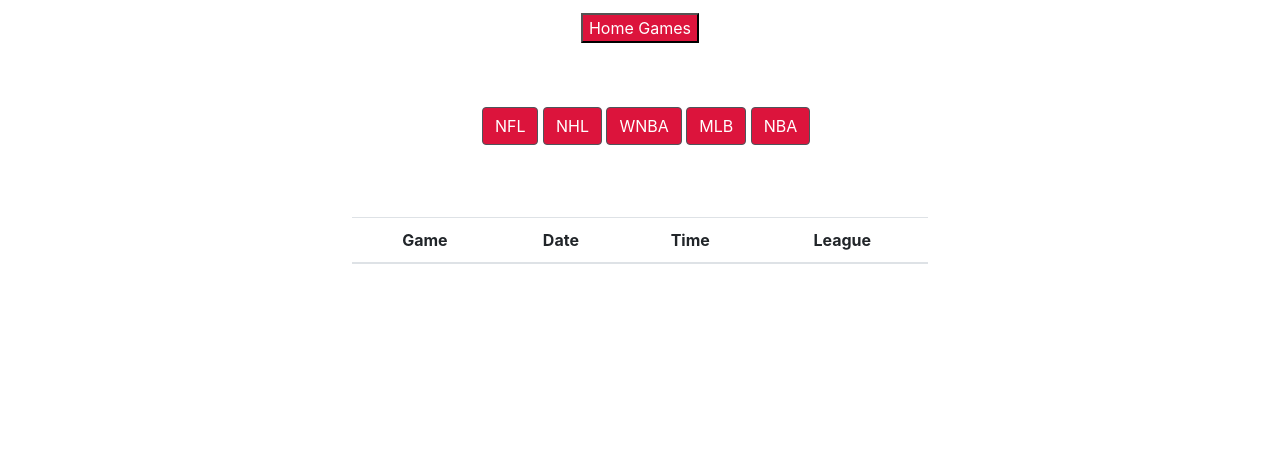
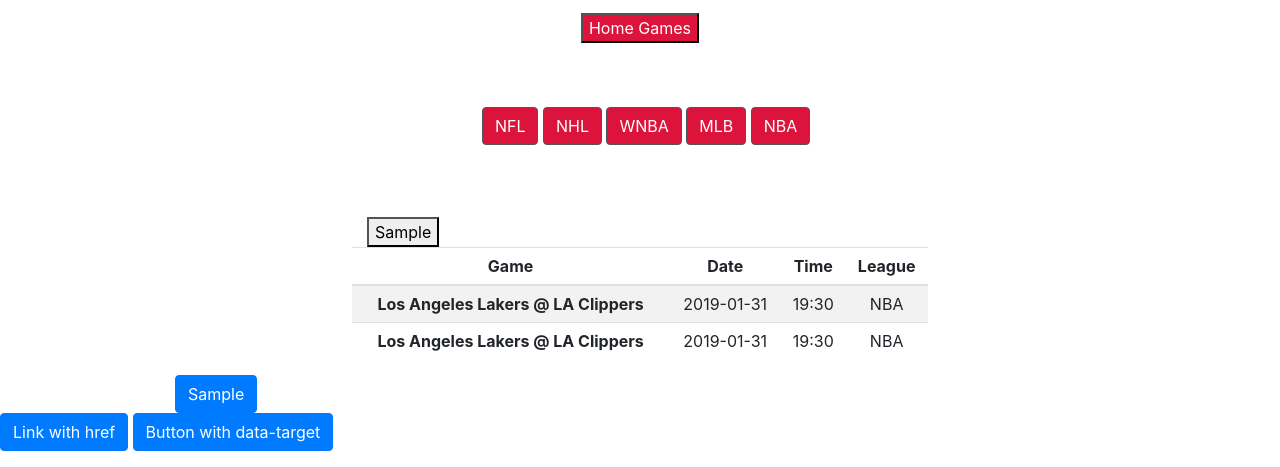
Before and after one commit to erictriestocode/project-home-game, a plain HTML site: page index.html in a window 1280 px wide. Shown: the part 599-1066 px from the top of the page. Before the commit the page ends 879 px from the top, so only its background shows below. Drawn offline with nearby package versions, Linux system fonts and the light colour scheme; a web font is replaced by a local one.

Commit message:
unfinished collapse feature

```diff
--- a/assets/js/main.js
+++ b/assets/js/main.js
@@ -56,7 +56,7 @@
 
         getMapsInfo(userCity, destCity);
 
-        //keep origing city as previously selected and clear out city destination box
+        // Keep origin city as previously selected and clear out city destination input
         $(".originCty").val(userCity);
         $(".endCty").val("");
 
--- a/assets/styles/main.css
+++ b/assets/styles/main.css
@@ -75,6 +75,7 @@
 hr {
     border: solid black;
     width: 576px;
+    fo
 }
 
 /* .btn-secondary {
@@ -91,6 +92,11 @@
     margin: auto;
 
 }
+
+.table td, .table th {
+    padding: 0.5rem;
+    vertical-align: top;
+    border-top: 1px solid #dee2e6;
 
 /* // Small devices (landscape phones, 576px and up) */
 
--- a/index.html
+++ b/index.html
@@ -29,7 +29,8 @@
         <hr>
 
         <form class="date-selection">
-        <p>Start Date: <input class="startDate" type="date" name="Start Date"> -- <input class="endDate" type="date" name="End Date"> End Date</p>
+            <p>Start Date: <input class="startDate" type="date" name="Start Date"> -- <input class="endDate" type="date"
+                    name="End Date"> End Date</p>
         </form>
         <form class="city-selection">
             <h2>Select Your Origin</h2>
@@ -38,7 +39,7 @@
             <input class="endCty" type="text" name="City" placeholder="Los Angeles">
         </form>
         <form class="submit">
-        <input class="submit-btn"type="submit" value="Home Games">
+            <input class="submit-btn" type="submit" value="Home Games">
         </form>
 
 
@@ -83,9 +84,59 @@
                     </tr>
                 </thead>
                 <tbody id="table-main">
+                    <tr>
+                        <th scope="row">Los Angeles Lakers @ LA Clippers</th>
+                        <td>2019-01-31</td>
+                        <td>19:30</td>
+                        <td>NBA</td>
+                        <div class="container">
+                            <div class="row">
+                                <div class="col-md-3">
+                                    <button data-toggle="collapse" data-target="#content">Sample</button>
+                                    <div class="collapse" id="content">
+                                        Content goes here
+                                    </div>
+                                </div>
+                            </div>
+                        </div>
+                    </tr>
+                    <tr>
+                        <th scope="row">Los Angeles Lakers @ LA Clippers</th>
+                        <td>2019-01-31</td>
+                        <td>19:30</td>
+                        <td>NBA</td>
+                    </tr>
                 </tbody>
             </table>
 
+        </div>
+    </div>
+
+    <div class="container">
+        <div class="row">
+            <div class="col-md-3">
+                <button class="btn btn-primary" type="button" data-toggle="collapse" data-target="#content">Sample</button>
+                <div class="collapse" id="content">
+                    Content goes here
+                </div>
+            </div>
+        </div>
+    </div>
+
+    <p>
+        <a class="btn btn-primary" data-toggle="collapse" href="#collapseExample" role="button" aria-expanded="false"
+            aria-controls="collapseExample">
+            Link with href
+        </a>
+        <button class="btn btn-primary" type="button" data-toggle="collapse" data-target="#collapseExample"
+            aria-expanded="false" aria-controls="collapseExample">
+            Button with data-target
+        </button>
+    </p>
+    <div class="collapse" id="collapseExample">
+        <div class="card card-body">
+            Anim pariatur cliche reprehenderit, enim eiusmod high life accusamus terry richardson ad squid. Nihil anim
+            keffiyeh helvetica, craft beer labore wes anderson cred nesciunt sapiente ea proident.
         </div>
     </div>
 
```
Lines whose indentation alone changed are shown as unchanged.
